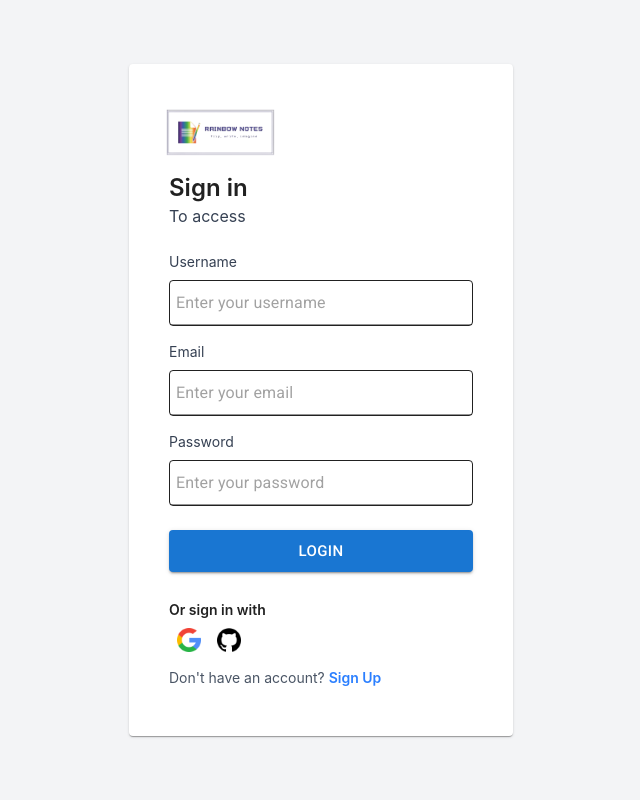
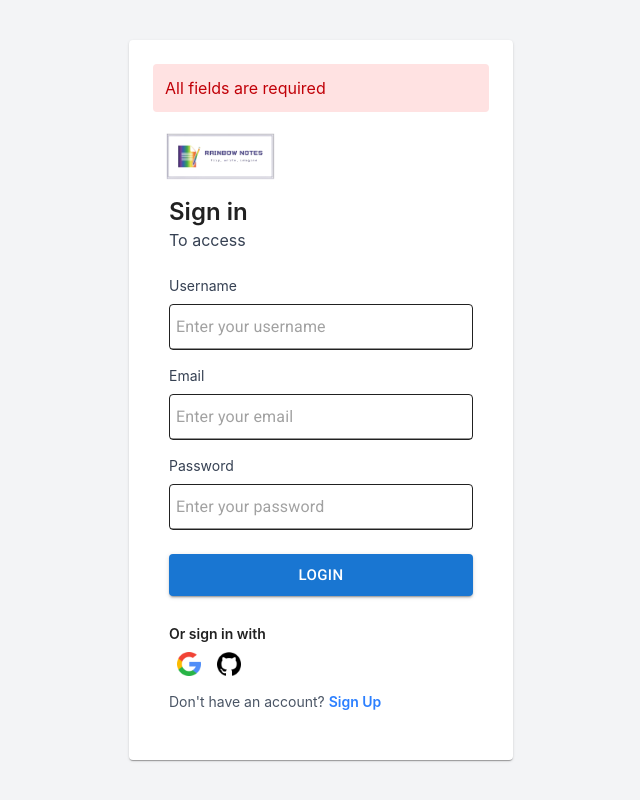
Before and after one commit to Ruemu-Omonefe/rainbow-notes, a React (Vite) app: page /login in a window 1280 px wide. Both pictures are taken after a click on the button "LOGIN". Shown: the whole page, without its empty margins (319-959 px from the left). Built offline with nearby package versions, Linux system fonts and the light colour scheme; some icons are missing.

Commit message:
fixed issues causing build failure

```diff
--- a/src/App.tsx
+++ b/src/App.tsx
@@ -1,6 +1,6 @@
 // import { useState } from 'react'
 
-import { BrowserRouter, Navigate, Route, BrowserRouter as Router, Routes,} from "react-router-dom";
+import { Navigate, Route, BrowserRouter as Router, Routes,} from "react-router-dom";
 import React, { Suspense } from "react";
 import { Skeleton } from "@mui/material";
 import NotAuthorized from "./Common/NotAuthorized/NotAuthorized";
@@ -22,7 +22,7 @@ function App() {
   const isAuthenticated = !!localStorage.getItem("token");
   return (
     <>
-      <BrowserRouter>
+      <Router>
         <Suspense fallback={
           <div className="">
             <Skeleton variant="text" sx={{ fontSize: '4rem' }} />
@@ -52,7 +52,7 @@ function App() {
             <Route path="oauth-success" element={<OAuthSuccess />} />
           </Routes>
         </Suspense>
-      </BrowserRouter>
+      </Router>
     </>
   );
 }
--- a/src/Auth/Login.tsx
+++ b/src/Auth/Login.tsx
@@ -90,9 +90,21 @@ function Login() {
 
     return (
       <>
-        <div className="flex flex-col items-center justify-center min-h-screen bg-gray-100">
-          <motion.div initial={{ opacity: 0, y: -50 }} animate={{ opacity: 1, y: 0 }} transition={{ duration: 0.5 }}>
-            <Card className="w-96 p-6 shadow-lg bg-white rounded-2xl">
+      {isLoading && (
+        <div className="flex items-center justify-center min-h-screen bg-gray-100">
+          <div className="text-center">
+            <p className="text-lg font-semibold">Loading...</p>
+          </div>
+        </div>
+      )}
+      <div className="flex flex-col items-center justify-center min-h-screen bg-gray-100">
+        <motion.div initial={{ opacity: 0, y: -50 }} animate={{ opacity: 1, y: 0 }} transition={{ duration: 0.5 }}>
+          <Card className="w-96 p-6 shadow-lg bg-white rounded-2xl">
+            {error && (
+              <div className="bg-red-100 text-red-700 p-3 rounded mb-4">
+                <p>{error}</p>
+              </div>
+            )}
             <Link to="/">
               <img src={logo} alt="Notebook" className="h-12 mt-5 ml-3 object-contain" />
             </Link>
@@ -137,3 +149,12 @@ function Login() {
   }
 
   export default Login
+
+
+  export async function Loader() {
+    return (
+      <>
+        <p className="">Loading...</p>
+      </>
+    )
+  }
--- a/src/Notebook/NotebookItem.tsx
+++ b/src/Notebook/NotebookItem.tsx
@@ -1,12 +1,18 @@
-import HTMLFlipBook from "react-pageflip";
+// import HTMLFlipBook from "react-pageflip";
 
 function MyBook() {
   return (
-    <HTMLFlipBook width={300} height={500}>
-      <div className="demoPage">Page 1</div>
-      <div className="demoPage">Page 2</div>
-      <div className="demoPage">Page 3</div>
-      <div className="demoPage">Page 4</div>
-    </HTMLFlipBook>
+    // <HTMLFlipBook width={300} height={500}>
+    //   <div className="demoPage">Page 1</div>
+    //   <div className="demoPage">Page 2</div>
+    //   <div className="demoPage">Page 3</div>
+    //   <div className="demoPage">Page 4</div>
+    // </HTMLFlipBook>
+    <>
+      <h2>My Book</h2>
+      <p>This is a simple book component.</p>
+    </>
   );
 }
+
+export default MyBook;
```
